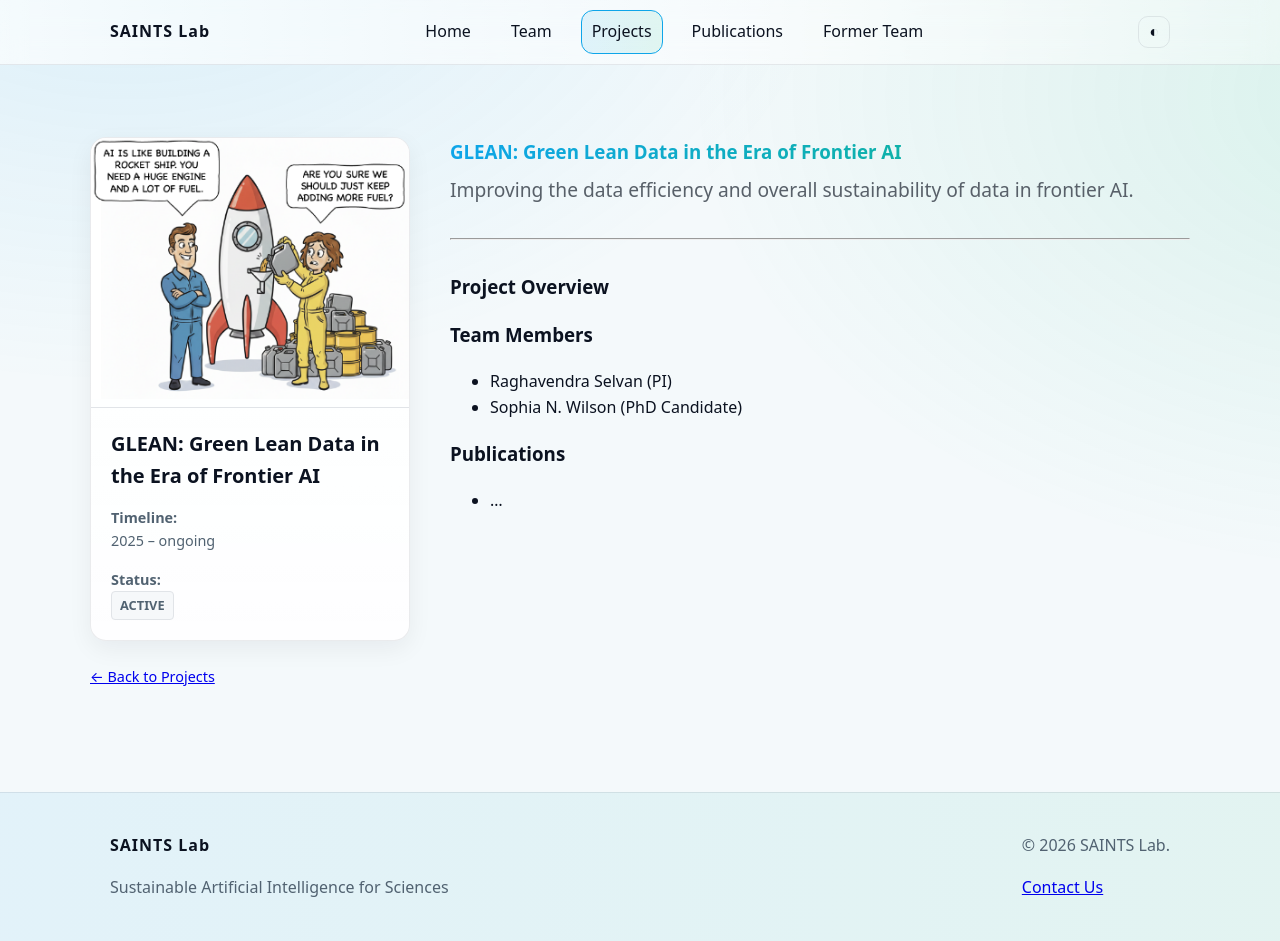
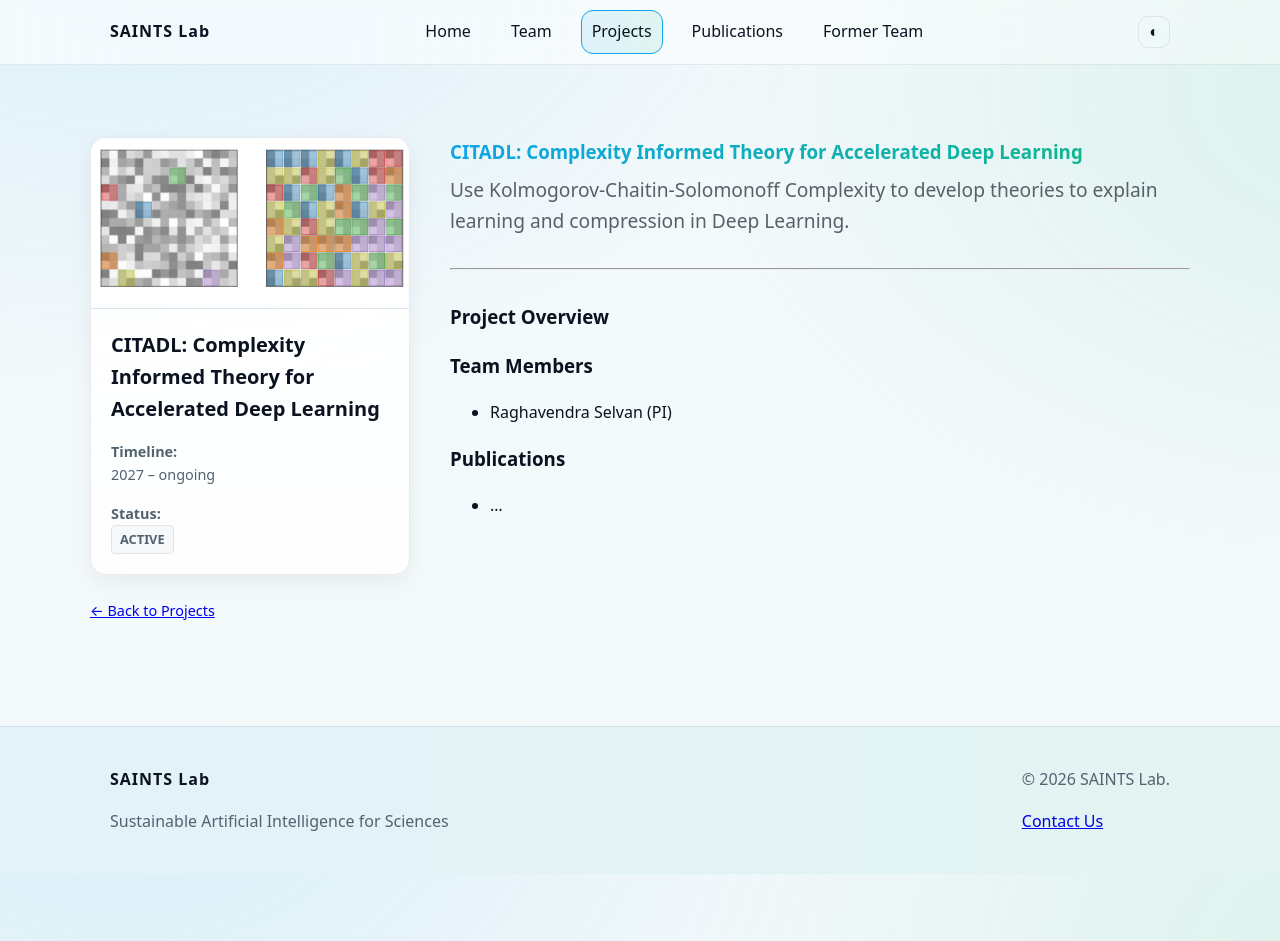
Before and after one commit to saintslab/saintslab.github.io, a Jekyll site: the page built from _projects/citadl.md, in a window 1280 px wide and 941 px high. Built offline with Jekyll 4.4.1, drawn with Linux system fonts in a browser that asks for light colours.

Commit message:
Add citadl

```diff
--- a/_projects/citadl.md
+++ b/_projects/citadl.md
@@ -1,10 +1,10 @@
 ---
 layout: project
-title: "GLEAN: Green Lean Data in the Era of Frontier AI"
+title: "CITADL: Complexity Informed Theory for Accelerated Deep Learning"
 status: active
-description: "Improving the data efficiency and overall sustainability of data in frontier AI."
-image: /assets/img/projects/glean.png
-start_year: 2025
+description: "Use Kolmogorov-Chaitin-Solomonoff Complexity to develop theories to explain learning and compression in Deep Learning."
+image: /assets/img/projects/citadl.png
+start_year: 2027
 end_year: ongoing
 ---
 
@@ -12,7 +12,6 @@ end_year: ongoing
 
 ### Team Members
 - Raghavendra Selvan (PI)
-- Sophia N. Wilson (PhD Candidate)
 
 ### Publications
 - ...
```
Also changed, not shown: assets/img/projects/citadl.png (added).
